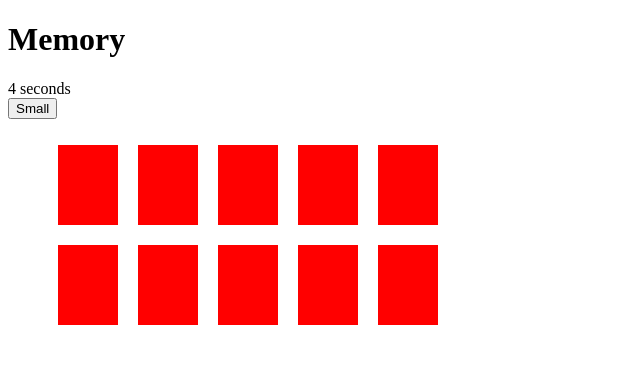
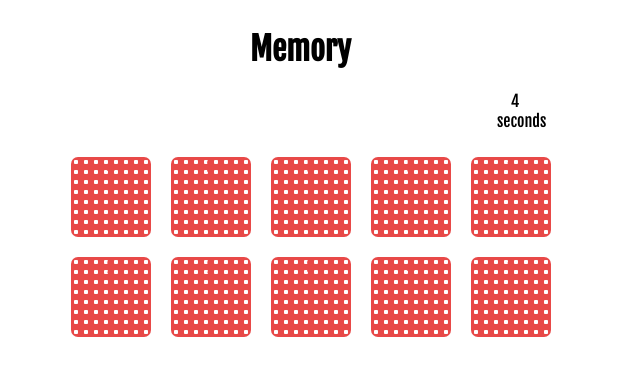
Before and after one commit to tracyleeweiss/jquery-memory-game, a plain HTML site: page index.html in a window 1280 px wide. Shown: the whole page, without its empty margins (0-640 px from the left). Drawn offline with nearby package versions, Linux system fonts and the light colour scheme.

Commit message:
added styling to CSS

```diff
--- a/index.html
+++ b/index.html
@@ -2,23 +2,23 @@
 <html lang="en">
   <head>
     <meta charset="UTF-8">
+    <link href='http://fonts.googleapis.com/css?family=Fjalla+One' rel='stylesheet' type='text/css'>
     <title>Memory Game</title>
     <script type="text/javascript" src="http://ajax.googleapis.com/ajax/libs/jquery/1.9.1/jquery.min.js"></script>
     <script type="text/javascript" src="memory.js"></script>
     <link rel="stylesheet" type="text/css" href="style.css">
   </head>
   <body>
-
+    <div id="wrapper">
+      <div id="container">
         <h1>Memory</h1>
           <div id="timer">
-
-  </div>
-  <div id="buttons">
-    <button id="small_btn">Small</button>
       </div>
           <div>
             <ul id='game'>
             </ul>
           </div>
+      </div>
+    </div>
   </body>
 </html>
--- a/style.css
+++ b/style.css
@@ -1,31 +1,53 @@
-div {
+#container {
+  position: absolute;
+  width: 525px;
+  margin-left: auto;
+  margin-right: auto;
+  text-align: center;
+  font-family: 'Fjalla One', sans-serif;
+ background-color: white;
+}
+.array {
+  background-color: #528E86;
+}
+
+#wrapper {
+  background-color: #528E86;
+}
+
+#timer {
+  margin-left: 489px;
 
 }
 
-.red {
-  background-color: red;
+h1 {
+  margin-left: 60px;
 }
 
 #game {
-  width: 450px;
+  width: 525px;
 }
 
 .tile {
   height: 80px;
+  width: 80px;
   margin: 10px;
-  width: 60px;
+  border-radius: 7px;
   display: inline-block;
-  background-color: red;
-  color: red;
+  color: #E84948;
   text-align: center;
   vertical-align: center;
+  background-color: #E84948;
+  -webkit-background-size: 10px 10px;
+  background-position:0 0, 20px 20px;
+  background-image: -webkit-radial-gradient(closest-side, white 40%, transparent 50%), -webkit-radial-gradient(closest-side, rgba(255, 255, 255, .3) 30%, transparent 30%);
 }
 .open {
   background-color: white;
 }
 
 .solved {
-  background-color: green;
+  background-color: #68C668;
   color: white;
 }
 
```
Lines whose indentation alone changed are shown as unchanged.
